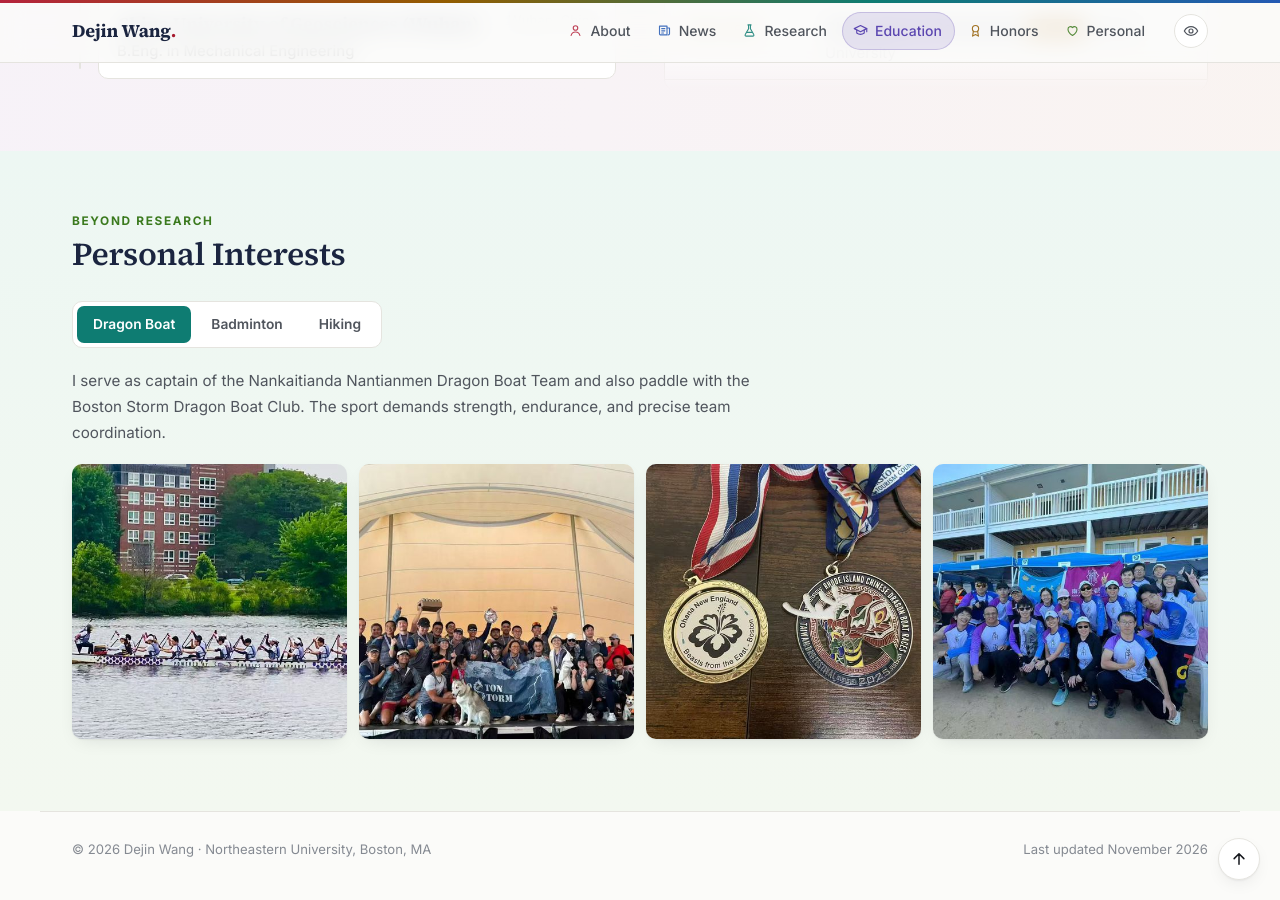
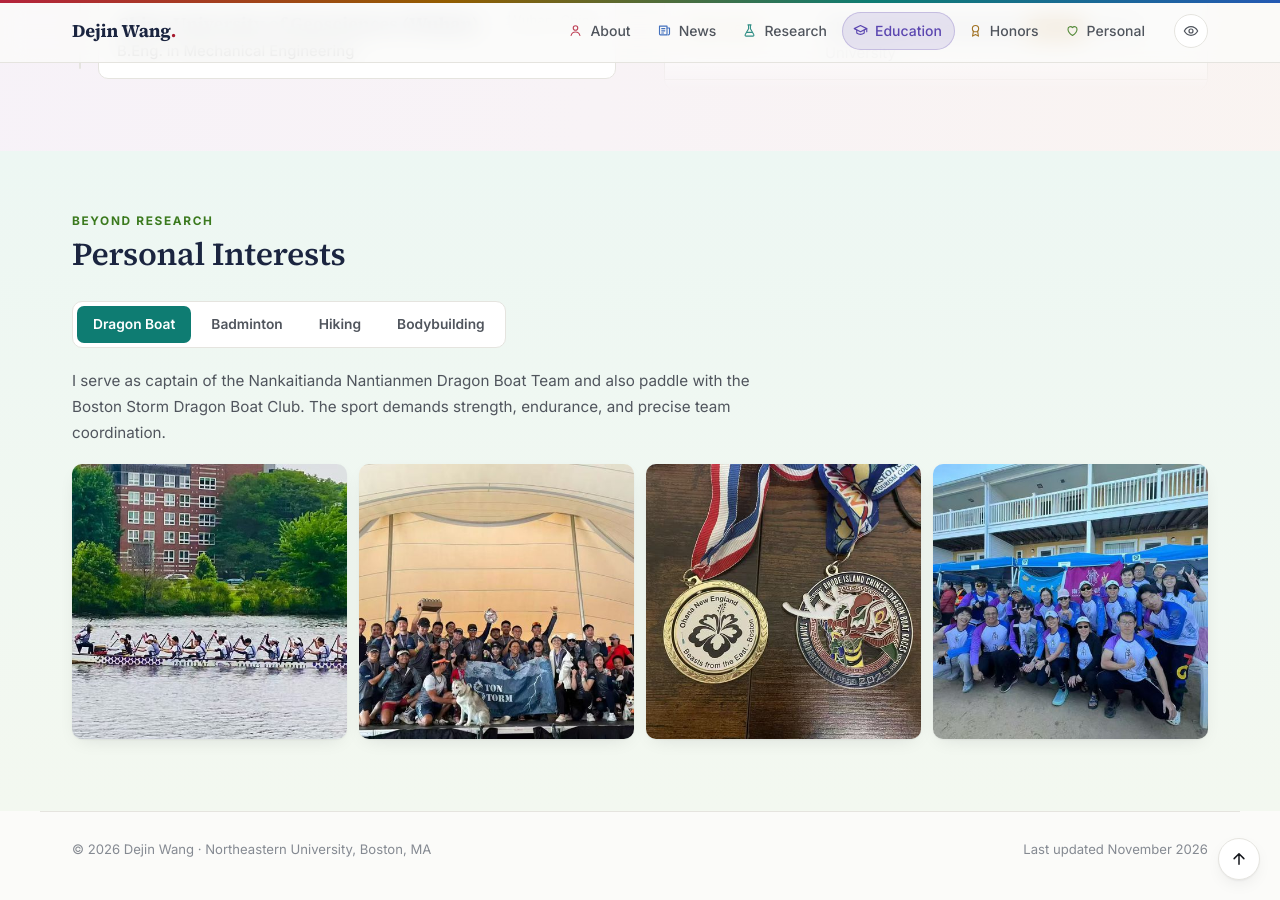
Before and after one commit to dejin-wang/dejin-wang.github.io, a Jekyll site: the page index.html, which Jekyll copies as it is, in a window 1280 px wide and 900 px high, scrolled down 4343 px. Built offline with Jekyll 4.4.1, drawn with Linux system fonts in a browser that asks for light colours.

Commit message:
Add bodybuilding to personal interests
Co-Authored-By: Claude Opus 5.5 <noreply@anthropic.com>

```diff
--- a/index.html
+++ b/index.html
@@ -706,6 +706,7 @@
       <button role="tab" aria-selected="true" data-panel="p-dragon">Dragon Boat</button>
       <button role="tab" aria-selected="false" data-panel="p-badminton">Badminton</button>
       <button role="tab" aria-selected="false" data-panel="p-hiking">Hiking</button>
+      <button role="tab" aria-selected="false" data-panel="p-bodybuilding">Bodybuilding</button>
     </div>
     <div class="panel on" id="p-dragon" role="tabpanel">
       <p>I serve as captain of the Nankaitianda Nantianmen Dragon Boat Team and also paddle with the Boston Storm Dragon Boat Club. The sport demands strength, endurance, and precise team coordination.</p>
@@ -733,6 +734,9 @@
         <img src="images/thumbs/hiking_3.jpg" data-full="images/hiking_3.jpg" alt="Hiking view" loading="lazy" decoding="async" tabindex="0">
         <img src="images/thumbs/hiking_4.jpg" data-full="images/hiking_4.jpg" alt="Hiking view" loading="lazy" decoding="async" tabindex="0">
       </div>
+    </div>
+    <div class="panel" id="p-bodybuilding" role="tabpanel">
+      <p>I love bodybuilding, and my wildest dream is to step onto an IFBB stage.</p>
     </div>
   </section>
   </div>
```
